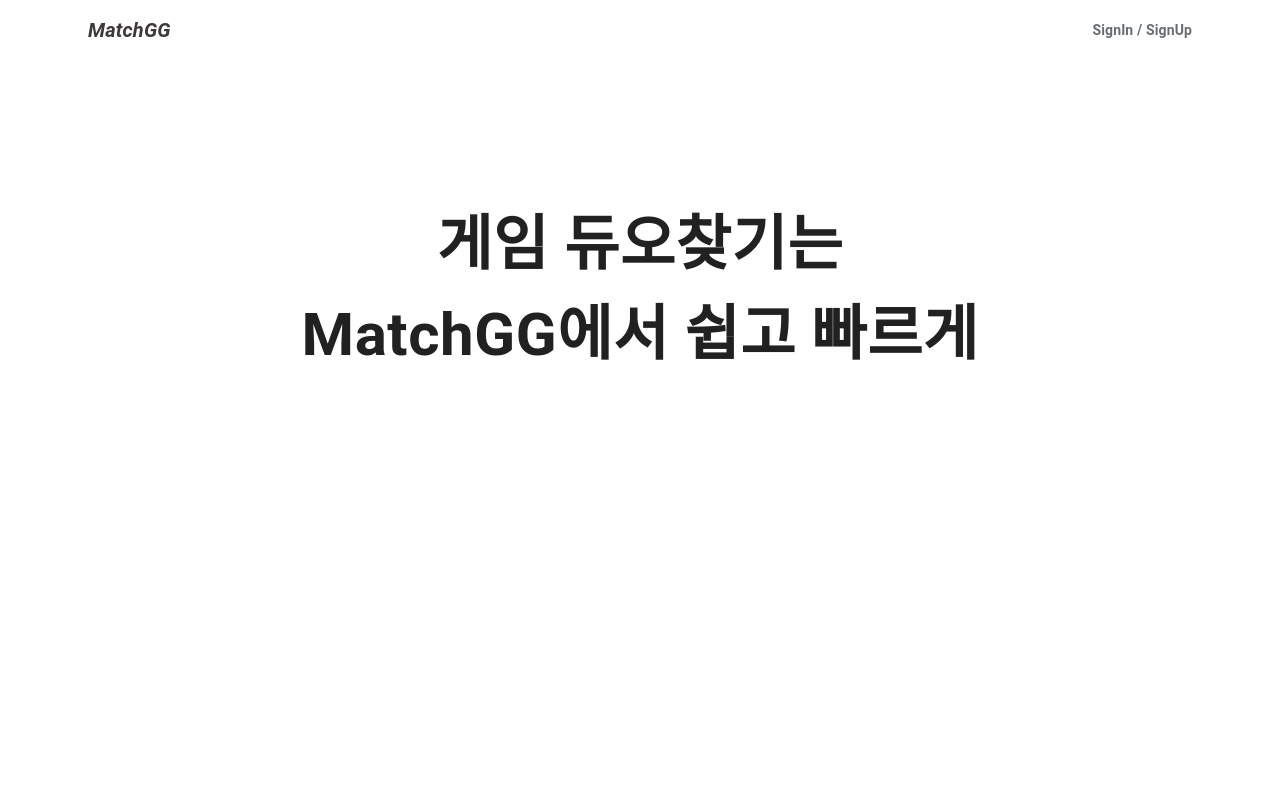
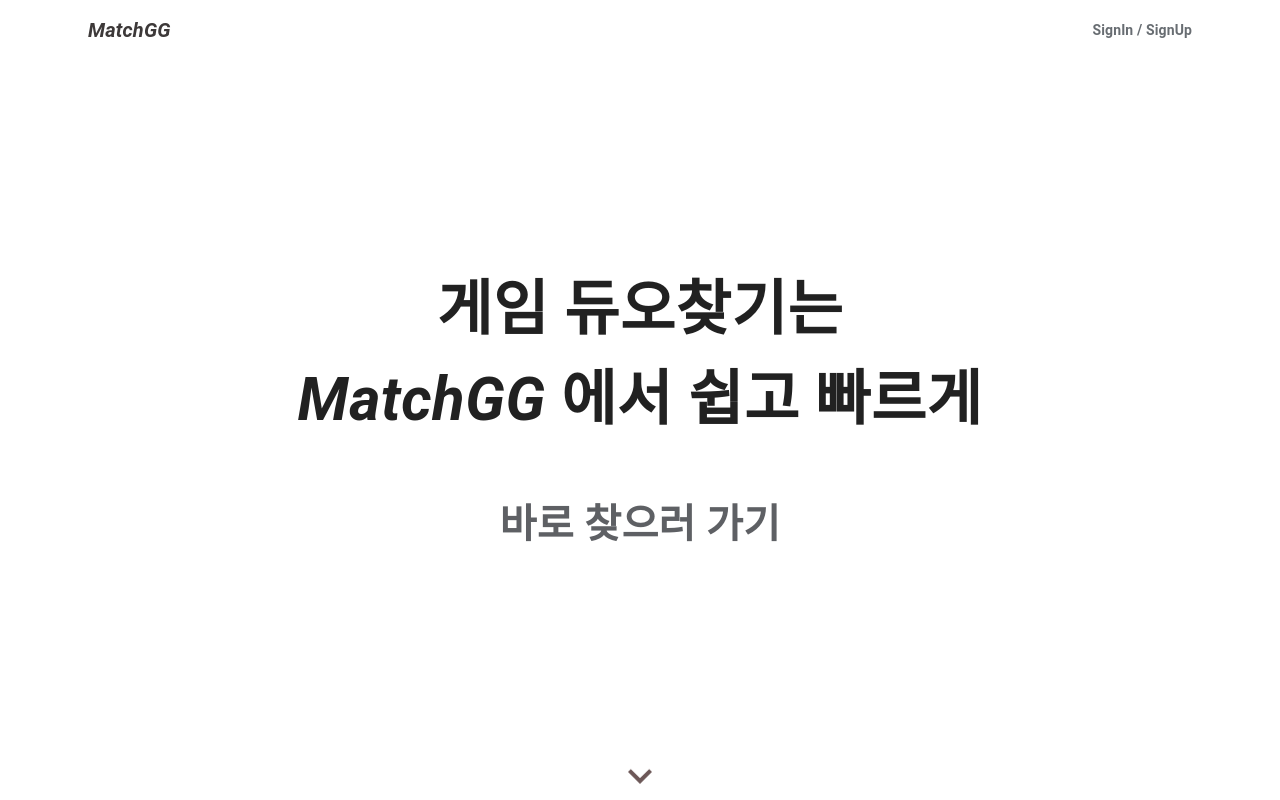
Before and after one commit to PMtHk/MATCH_FE_TS, a React (Create React App) app: page / in a window 1280 px wide. Shown: the top 800 px of the page. Built offline with nearby package versions, Linux system fonts and the light colour scheme.

Commit message:
refactor : restructure src directory

```diff
--- a/src/App.tsx
+++ b/src/App.tsx
@@ -1,13 +1,13 @@
 import React from 'react';
 import { BrowserRouter, Route, Routes } from 'react-router-dom';
 
-import Landing from 'pages/Landing';
+import LandingPage from 'pages/LandingPage';
 
 const App = () => {
   return (
     <BrowserRouter>
       <Routes>
-        <Route path="/" element={<Landing />} />
+        <Route path="/" element={<LandingPage />} />
       </Routes>
     </BrowserRouter>
   );
--- a/src/components/landing/Body.tsx
+++ /dev/null
@@ -1,52 +0,0 @@
-import React from 'react';
-
-// mui
-import Box from '@mui/material/Box';
-import Container from '@mui/material/Container';
-import { Typography } from '@mui/material';
-
-// mui styled components
-import { styled } from '@mui/system';
-
-const BodyWrapper = styled(Box)(() => ({
-  width: '100%',
-  height: '100vh',
-  padding: '100px 0',
-}));
-
-const ContentWrapper = styled(Box)(() => ({
-  display: 'flex',
-  flexDirection: 'column',
-  justifyContent: 'center',
-  alignItems: 'center',
-}));
-
-const Title = styled(Typography)(({ theme }) => ({
-  fontSize: 28,
-  [theme.breakpoints.up('md')]: {
-    fontSize: 48,
-  },
-  [theme.breakpoints.up('lg')]: {
-    fontSize: 60,
-  },
-  fontWeight: 700,
-  margin: '100px 0',
-}));
-
-const Body = () => {
-  return (
-    <BodyWrapper>
-      <Container maxWidth="lg">
-        <ContentWrapper>
-          <Title align="center">
-            게임 듀오찾기는
-            <br />
-            MatchGG에서 쉽고 빠르게
-          </Title>
-        </ContentWrapper>
-      </Container>
-    </BodyWrapper>
-  );
-};
-
-export default Body;
--- /dev/null
+++ b/src/pages/LandingPage/Content.tsx
@@ -0,0 +1,99 @@
+import React from 'react';
+
+// mui
+import Box from '@mui/material/Box';
+import Container from '@mui/material/Container';
+import { Typography } from '@mui/material';
+
+// mui icons
+import KeyboardArrowDownIcon from '@mui/icons-material/KeyboardArrowDown';
+
+// mui styled components
+import { styled } from '@mui/system';
+
+const Wrapper = styled(Box)(() => ({
+  width: '100%',
+}));
+
+const ContentWrapper = styled(Box)(() => ({
+  width: '100%',
+  height: '100vh',
+  display: 'flex',
+  flexDirection: 'column',
+  justifyContent: 'center',
+  alignItems: 'center',
+}));
+
+const Title = styled(Box)(() => ({
+  display: 'flex',
+  flexDirection: 'column',
+  justifyContent: 'center',
+  alignItems: 'center',
+}));
+
+const TitleTypo = styled(Typography)(({ theme }) => ({
+  fontSize: 28,
+  [theme.breakpoints.up('md')]: {
+    fontSize: 48,
+  },
+  [theme.breakpoints.up('lg')]: {
+    fontSize: 60,
+  },
+  fontWeight: 700,
+  margin: '20px 0 50px',
+}));
+
+const TitleSubTypo = styled(Typography)(({ theme }) => ({
+  color: '#5e6064',
+  fontSize: 20,
+  [theme.breakpoints.up('md')]: {
+    fontSize: 30,
+  },
+  [theme.breakpoints.up('lg')]: {
+    fontSize: 40,
+  },
+  fontWeight: 600,
+}));
+
+const ArrowDown = styled(KeyboardArrowDownIcon)(() => ({
+  fontSize: 48,
+  position: 'absolute',
+  bottom: 0,
+  color: '#6c5757',
+  '@keyframes bounce': {
+    '0%': {
+      transform: 'translateY(0px)',
+    },
+    '50%': {
+      transform: 'translateY(-10px)',
+    },
+    '100%': {
+      transform: 'translateY(0px)',
+    },
+  },
+  animation: 'bounce 2s infinite',
+}));
+
+const Content = () => {
+  return (
+    <Wrapper>
+      <Container maxWidth="lg">
+        <ContentWrapper>
+          <Title>
+            <TitleTypo align="center">
+              게임 듀오찾기는
+              <br />
+              <i>MatchGG </i>
+              에서 쉽고 빠르게
+            </TitleTypo>
+            <TitleSubTypo align="center">바로 찾으러 가기</TitleSubTypo>
+            <ArrowDown />
+          </Title>
+        </ContentWrapper>
+        <ContentWrapper>test</ContentWrapper>
+      </Container>
+    </Wrapper>
+  );
+};
+
+export default Content;
--- a/src/pages/Landing.tsx
+++ b/src/pages/LandingPage/index.tsx
@@ -1,8 +1,8 @@
 import React, { useEffect, useState } from 'react';
 
-import Navbar from 'components/landing/Navbar';
-import Footer from 'components/landing/Footer';
-import Body from 'components/landing/Body';
+import Header from 'pages/LandingPage/Header';
+import Footer from 'components/Footer';
+import Content from 'pages/LandingPage/Content';
 
 const Landing = () => {
   const [position, setPostion] = useState(0);
@@ -21,8 +21,8 @@ const Landing = () => {
 
   return (
     <>
-      <Navbar isTop={isTop} />
-      <Body />
+      <Header isTop={isTop} />
+      <Content />
       <Footer />
     </>
   );
```
Also changed, not shown: src/components/Footer.tsx (renamed from src/components/landing/Footer.tsx), src/pages/LandingPage/Header.tsx (renamed from src/components/landing/Navbar.tsx).
